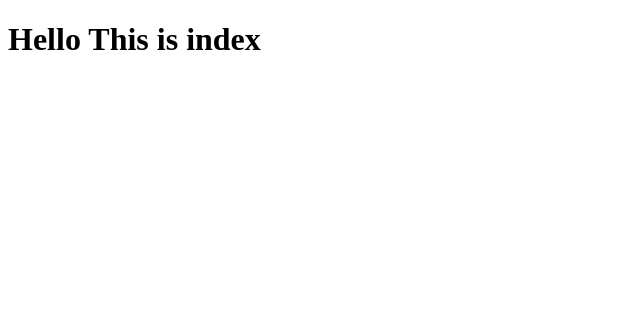
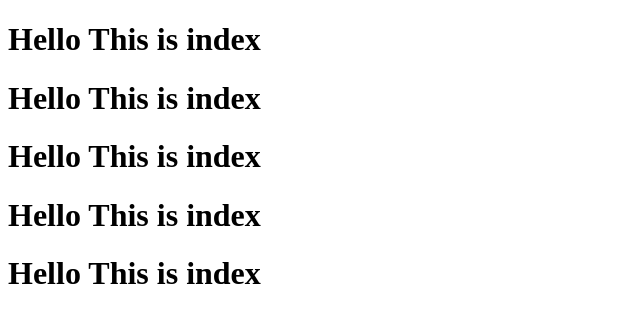
Before and after one commit to hermitcrabsDs/testUpload, a plain HTML site: page index.html in a window 1280 px wide. Shown: the whole page, without its empty margins (0-640 px from the left). Drawn offline with Linux system fonts and the light colour scheme.

Commit message:
more commit

```diff
--- a/index.html
+++ b/index.html
@@ -10,5 +10,17 @@
      <h1>Hello This is index
 
      </h1>
+     <h1>Hello This is index
+
+     </h1>
+     <h1>Hello This is index
+
+     </h1>
+     <h1>Hello This is index
+
+     </h1>
+     <h1>Hello This is index
+
+     </h1>
 </body>
 </html>
```
